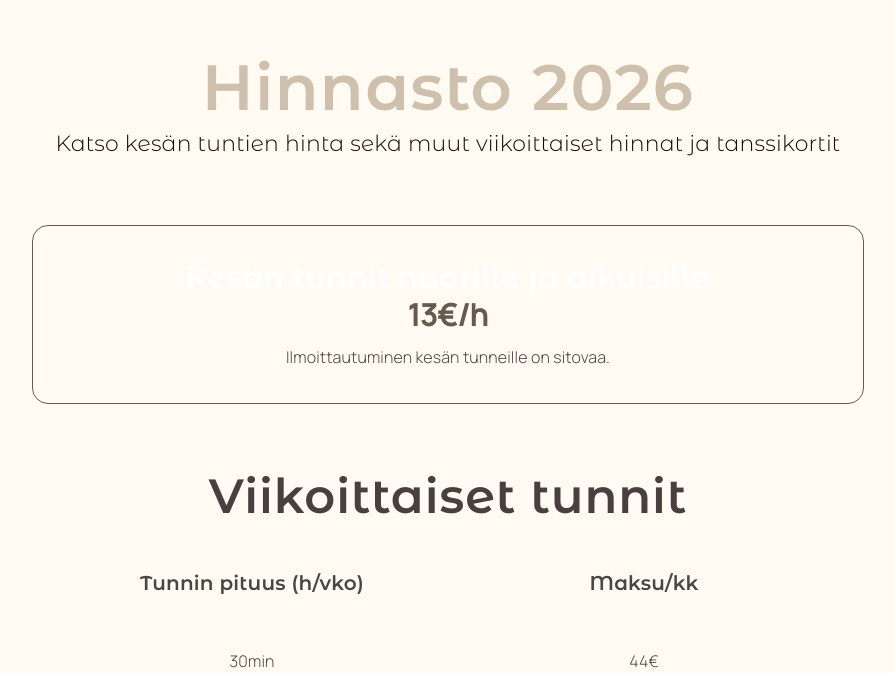
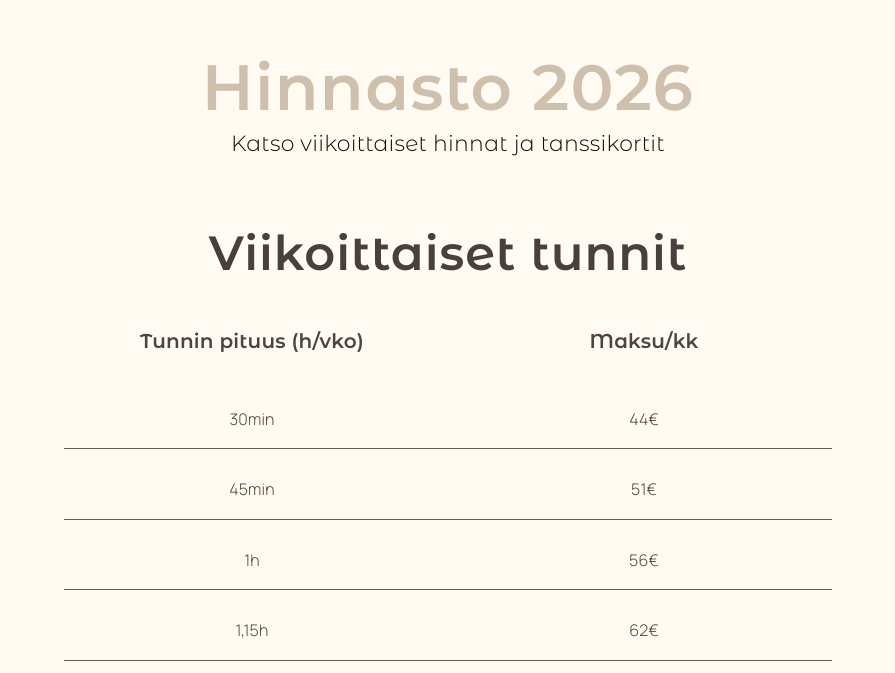
Before and after one commit to p451/nokian-tanssiasema, a Next.js app: page /hinnasto in a window 1280 px wide. Shown: the part 127-800 px from the top of the page, without its empty margins (192-1087 px from the left). Built offline with nearby package versions, Linux system fonts and the light colour scheme.

Commit message:
feat: update pricing and class details for summer and autumn seasons, including new announcements for Tanssimuskari

```diff
--- a/src/app/hinnasto/page.tsx
+++ b/src/app/hinnasto/page.tsx
@@ -4,12 +4,6 @@ import { motion } from 'framer-motion';
 import Link from 'next/link';
 
 const Hinnasto = () => {
-  const summerPricing = {
-    title: 'Kesän tunnit nuorille ja aikuisille',
-    price: '13€/h',
-    description: 'Ilmoittautuminen kesän tunneille on sitovaa.'
-  };
-
   const weeklyPricing = [
     { duration: '30min', price: '44€' },
     { duration: '45min', price: '51€' },
@@ -51,28 +45,15 @@ const Hinnasto = () => {
               Hinnasto 2026
             </h1>
             <p className="paragraph_large text_charcoal/70">
-              Katso kesän tuntien hinta sekä muut viikoittaiset hinnat ja tanssikortit
+              Katso viikoittaiset hinnat ja tanssikortit
             </p>
-          </motion.div>
-
-          <motion.div
-            initial={{ opacity: 0, y: 30 }}
-            animate={{ opacity: 1, y: 0 }}
-            transition={{ duration: 0.6, delay: 0.1 }}
-            className="mb-16"
-          >
-            <div className="bg-accent-primary/10 border border-accent-primary/20 rounded-2xl p-8 text-center">
-              <p className="heading_h4 mb-3">{summerPricing.title}</p>
-              <p className="text-3xl font-bold text-accent-primary mb-3">{summerPricing.price}</p>
-              <p className="paragraph_default text_charcoal/70">{summerPricing.description}</p>
-            </div>
           </motion.div>
 
           {/* Weekly Classes Pricing */}
           <motion.div
             initial={{ opacity: 0, y: 30 }}
             animate={{ opacity: 1, y: 0 }}
-            transition={{ duration: 0.6, delay: 0.2 }}
+            transition={{ duration: 0.6, delay: 0.1 }}
             className="mb-16"
           >
             <h2 className="heading_h2 mb-8 text-center">
@@ -112,7 +93,7 @@ const Hinnasto = () => {
           <motion.div
             initial={{ opacity: 0, y: 30 }}
             animate={{ opacity: 1, y: 0 }}
-            transition={{ duration: 0.6, delay: 0.4 }}
+            transition={{ duration: 0.6, delay: 0.3 }}
             className="mb-16"
           >
             <h2 className="heading_h2 mb-8 text-center">
@@ -175,7 +156,7 @@ const Hinnasto = () => {
           <motion.div
             initial={{ opacity: 0, y: 30 }}
             animate={{ opacity: 1, y: 0 }}
-            transition={{ duration: 0.6, delay: 0.8 }}
+            transition={{ duration: 0.6, delay: 0.7 }}
             className="text-center space-y-4"
           >
             <Link
--- a/src/components/ClassOffering.tsx
+++ b/src/components/ClassOffering.tsx
@@ -99,7 +99,7 @@ const classes = [
 	id: 9,
 	title: 'Tanssimuskari',
 	description:
-	  'Tanssimuskari Soivat askeleet on vauvoille suunnattu musiikki- ja liikuntahetki, joka toteutetaan yhteistyössä Nokian Tanssiaseman ja Musiikkikoulu Josetten kanssa. Tunneilla tutustutaan musiikkiin ja liikkeeseen yhdessä vanhemman kanssa turvallisessa ja lämpimässä ilmapiirissä. Ryhmät: 3-7kk ja 8-12kk. Opettajina Josette Tuomisto ja Tiia-Maria Kivimäki.',
+	  'Tanssimuskari Soivat Askeleet toteutetaan yhteistyössä Nokian Tanssiaseman ja Musiikkikoulu Josette Tuomiston kanssa. Musisoinnin ja tanssin iloa äideille ja vauvoille! Tunneilla on tanssia, lauluja, loruja sekä soittoa. Opettajina Tiia-Maria (tanssi) ja Josette Tuomisto (säestys). Hinta 180€ (10 krt).',
 	image: '/images/optimized/lasten.webp',
 	imageFallback: '/images/lasten.jpg',
 	ageGroup: '3-12 kuukautta',
--- a/src/components/Hero.tsx
+++ b/src/components/Hero.tsx
@@ -91,6 +91,15 @@ const Hero = () => {
           </motion.p>
 
           <motion.div
+            initial={{ opacity: 0, y: 20 }}
+            animate={{ opacity: 1, y: 0 }}
+            transition={{ duration: 0.9, delay: 1.35 }}
+            className="inline-flex items-center rounded-full border border-white/25 bg-white/10 px-4 py-2 text-sm text-white shadow-lg backdrop-blur-sm mb-8"
+          >
+            Uusi kausi alkaa 10.8.2026
+          </motion.div>
+
+          <motion.div
             initial={{ opacity: 0, y: 30 }}
             animate={{ opacity: 1, y: 0 }}
             transition={{ duration: 1, delay: 1.5 }}
--- a/src/components/Schedule.tsx
+++ b/src/components/Schedule.tsx
@@ -347,18 +347,6 @@ const Schedule = () => {
             <div className="font-bold text-pink-600 mb-2">Kesäleirit 2026</div>
             <div className="space-y-4 text-charcoal/80 text-sm mb-3">
               <div className="bg-white/60 rounded-lg p-3">
-                <div className="font-semibold text-charcoal mb-1">NUORTEN TANSSILEIRI (13-16v)</div>
-                <p>
-                  <span className="font-medium">Ajankohta:</span> 1.6.-4.6.2026
-                </p>
-                <p>
-                  <span className="font-medium">Kellonaika:</span> klo 9.30-15.00
-                </p>
-                <p>
-                  <span className="font-medium">Hinta:</span> 200€ (sisältää lounaan)
-                </p>
-              </div>
-              <div className="bg-white/60 rounded-lg p-3">
                 <div className="font-semibold text-charcoal mb-1">LASTEN TANSSILEIRI (8-12v)</div>
                 <p>
                   <span className="font-medium">Ajankohta:</span> 8.6.-10.6.2026
@@ -386,7 +374,8 @@ const Schedule = () => {
 
           <div className="bg-green-50 border-l-4 border-green-500 p-6 rounded">
             <div className="font-bold text-green-700 mb-2">Syksyn tunnit</div>
-            <div className="font-semibold text-charcoal mb-2">Ilmoittautuminen syksyn tunneille on auki.</div>
+            <div className="font-semibold text-charcoal mb-2">Kausi alkaa 10.8.2026.</div>
+            <p className="text-charcoal/80 text-sm mb-3">Ilmoittautuminen syksyn tunneille on auki.</p>
             <a href="#register" className="text-green-700 underline hover:text-green-600 font-medium">
               Ilmoittaudu syksyn tunneille {'->'}
             </a>
@@ -394,8 +383,10 @@ const Schedule = () => {
 
           <div className="bg-pink-50 border-l-4 border-pink-500 p-6 rounded">
             <div className="font-bold text-pink-600 mb-2">Tanssimuskari</div>
-            <div className="font-semibold text-charcoal mb-2">Muskari jatkuu taas syksyllä!</div>
-            <p className="text-charcoal/80 text-sm mb-3">Lisätietoa tulossa kesän aikana! Voit myös ilmoittaa kiinnostuksesi yhteydenottolomakkeella.</p>
+            <div className="font-semibold text-charcoal mb-2">Tanssimuskari Soivat Askeleet</div>
+            <p className="text-charcoal/80 text-sm mb-3">
+              Yhteistyössä Nokian Tanssiaseman ja Musiikkikoulu Josette Tuomiston kanssa. Musisoinnin ja tanssin iloa äideille ja vauvoille! Tunneilla on tanssia, lauluja, loruja sekä soittoa. Opettajina Tiia-Maria (tanssi) ja Josette Tuomisto (säestys). Hinta 180€ (10 krt).
+            </p>
             <a href="#contact" className="text-pink-600 underline hover:text-pink-500 font-medium">
               Ota yhteyttä {'->'}
             </a>
--- a/src/data/schedule.json
+++ b/src/data/schedule.json
@@ -1,15 +1,5 @@
 {
   "summerCamps": [
-    {
-      "id": "nuorten-tanssileiri",
-      "value": "leiri-nuorten-tanssileiri",
-      "label": "NUORTEN TANSSILEIRI (13-16v) (1.6.-4.6.2026, klo 9.30-15.00)",
-      "name": "NUORTEN TANSSILEIRI (13-16v)",
-      "dates": "1.6.-4.6.2026",
-      "time": "klo 9.30-15.00",
-      "price": "200€",
-      "includes": "sisältää lounaan"
-    },
     {
       "id": "lasten-tanssileiri",
       "value": "leiri-lasten-tanssileiri",
```
